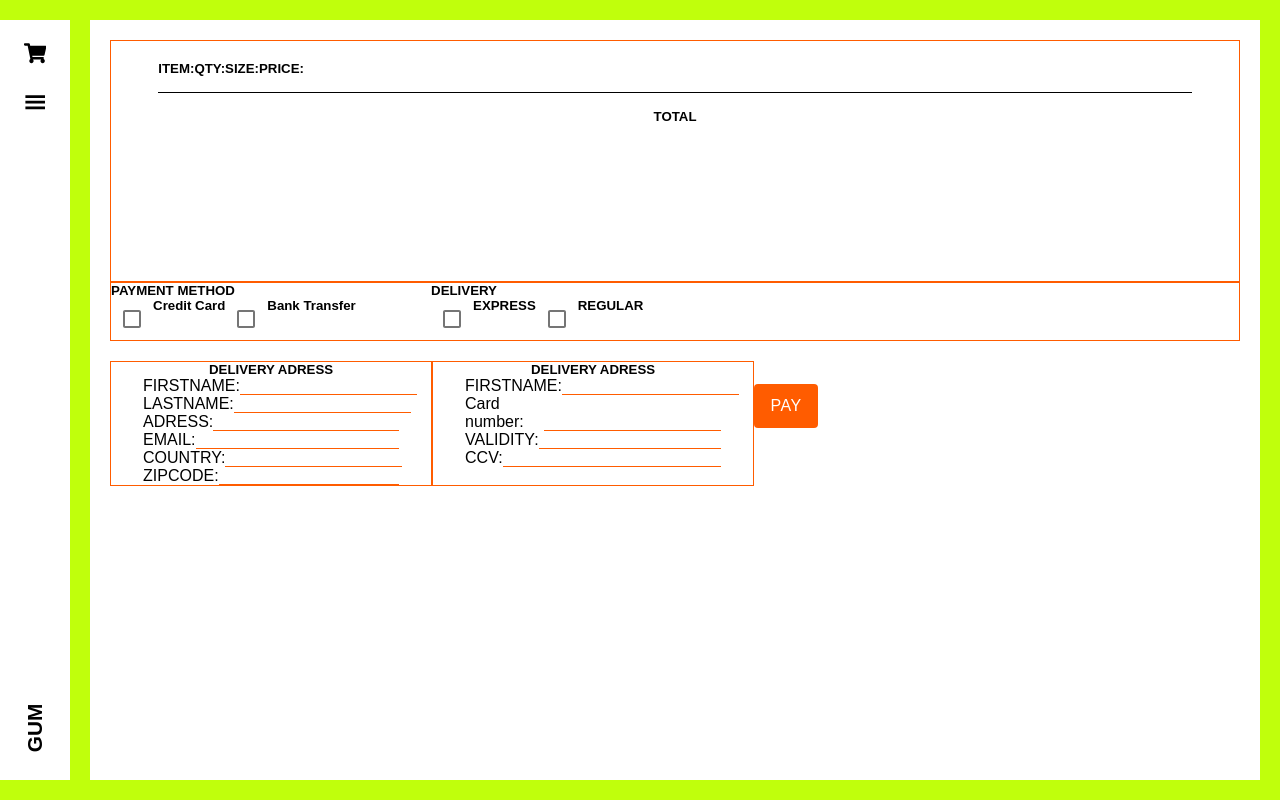
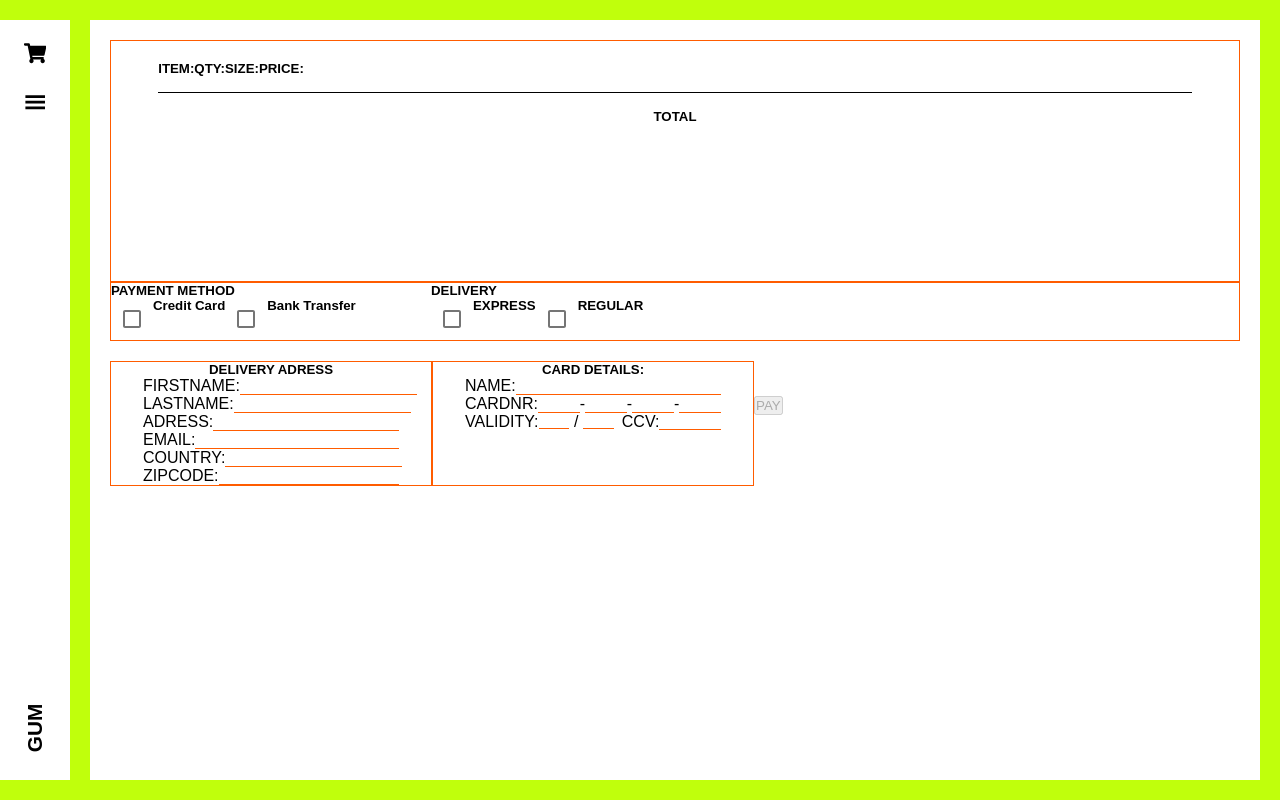
Before and after one commit to MTLY-1610/ESHOP-GUM, a React (Create React App) app: page /payment in a window 1280 px wide. Built offline with nearby package versions, Linux system fonts and the light colour scheme; a web font is replaced by a local one.

Commit message:
validation creditcard

```diff
--- a/src/App.css
+++ b/src/App.css
@@ -498,21 +498,15 @@
   padding-bottom: 1rem;
 }
 
-
-
 .paymentbutton button {
-  flex-grow: 1;
+  /* flex-grow: 1;
   border: none;
   font-size: 1rem;
   padding: 0.5rem 1rem;
   background-color: #ff5c00;
   color: white;
-  text-transform: uppercase;
+  text-transform: uppercase; */
 }
-
-
-
-
 
 /* PAYMENT*/
 
@@ -559,14 +553,11 @@
   margin-left: 0;
 }
 
-
-
 /* NOW */
 
 .Now {
   display: flex;
   flex-direction: row;
-
 }
 
 .solution {
@@ -575,7 +566,6 @@
   align-items: center;
   flex-grow: 4;
   min-width: 20em;
-
   border: 1px solid #ff5c00;
 }
 
@@ -583,17 +573,16 @@
   display: flex;
   min-width: 20em;
   flex-direction: column;
+}
 
+.Choices {
+  display: flex;
+  flex-direction: row;
 }
-.Choices{
-  display:flex;
-  flex-direction: row;
 
-}
 .delivery-Solution {
   display: flex;
   flex-direction: column;
-
   min-width: 20em;
 }
 
@@ -602,7 +591,7 @@
   height: 2em
 }
 
-.pay{
+.pay {
   display: flex;
   flex-direction: row;
 }
@@ -615,14 +604,31 @@
   width: 20%;
   height: auto;
   margin-top: 1.25em;
-
   border: 1px solid #ff5c00;
 }
-
 
 .firstname {
   display: flex;
   width: 80%;
+}
+
+.validity-ccv {
+  display: flex;
+  width: 80%;
+}
+
+.validity {
+  display: flex;
+  align-items: flex-start;
+  width: 60%;
+  margin-right: 0.5rem;
+}
+
+.ccv {
+  width: 40%;
+  display: flex;
+  align-items: center;
+  justify-content: center;
 }
 
 .lastname {
@@ -642,13 +648,15 @@
   flex-grow: 1;
 }
 
+.validity input {
+  border: none;
+  border-bottom: 1px solid #ff5c00;
+  width: 100%;
+}
+
 .adress {
   width: 80%;
   display: flex;
-}
-
-.adress span {
-  /* flex-grow: 1; */
 }
 
 .adress input {
@@ -657,7 +665,22 @@
   flex-grow: 1;
 }
 
+.card {
+  width: 80%;
+  display: flex;
+}
 
+.card input {
+  width: 100%;
+  border: none;
+  border-bottom: 1px solid #ff5c00;
+}
+
+.ccv input {
+  width: 100%;
+  border: none;
+  border-bottom: 1px solid #ff5c00;
+}
 
 .country {
   display: flex;
--- a/src/components/Payment.tsx
+++ b/src/components/Payment.tsx
@@ -2,19 +2,87 @@ import * as React from "react";
 
 import { Link } from "react-router-dom";
 import { ShoppingCartConsumer } from "../contexts/CartContext";
-import Checkbox from '@material-ui/core/Checkbox';
-import Button from '@material-ui/core/Button';
+import Checkbox from "@material-ui/core/Checkbox";
+import Button from "@material-ui/core/Button";
 import TotalBox from "./TotalInCart";
-
-
 
 export interface Props {}
 
-export interface State {}
-
-
+export interface State {
+  ccv: boolean;
+  validDay: boolean;
+  validMonth: boolean;
+  creditCard: boolean;
+  checkIfTrue: () => boolean;
+}
 
 class Payment extends React.Component<Props, State> {
+  constructor(props: Props) {
+    super(props);
+    this.state = {
+      ccv: false,
+      validMonth: false,
+      validDay: false,
+      creditCard: false,
+      checkIfTrue: this.checkIfTrue
+    };
+  }
+  creditCardValidation = (event: React.ChangeEvent<HTMLInputElement>) => {
+    if (event.target.value.length !== 4 && event.target.value.length !== 0) {
+      event.target.style.borderBottom = "1px dotted red";
+    } else {
+      event.target.style.borderBottom = "";
+      this.setState({ creditCard: true });
+    }
+  };
+  validDayValidation = (event: React.ChangeEvent<HTMLInputElement>) => {
+    if (event.target.value.length !== 2 && event.target.value.length !== 0) {
+      event.target.style.borderBottom = "1px dotted red";
+    } else {
+      event.target.style.borderBottom = "";
+      this.setState({ validDay: true });
+    }
+  };
+  validMonthValidation = (event: React.ChangeEvent<HTMLInputElement>) => {
+    if (event.target.value.length !== 2 && event.target.value.length !== 0) {
+      event.target.style.borderBottom = "1px dotted red";
+    } else {
+      event.target.style.borderBottom = "";
+      this.setState({ validMonth: true });
+    }
+  };
+  ccvValidation = (event: React.ChangeEvent<HTMLInputElement>) => {
+    if (event.target.value.length !== 3 && event.target.value.length !== 0) {
+      event.target.style.borderBottom = "1px dotted red";
+    } else {
+      event.target.style.borderBottom = "";
+      this.setState({ ccv: true });
+    }
+  };
+
+  checkIfTrue = () => {
+    if (
+      this.state.ccv === true &&
+      this.state.creditCard === true &&
+      this.state.validDay === true &&
+      this.state.validMonth === true
+    ) {
+      return false;
+    } else {
+      return true;
+    }
+  };
+
+  onlyNumber = (event: React.KeyboardEvent<HTMLInputElement>) => {
+    var x = event.which || event.keyCode;
+    if (x >= 65 && x <= 90) {
+      event.preventDefault();
+      return false;
+    } else {
+      return true;
+    }
+  };
+
   render() {
     return (
       <div className="payment-layout">
@@ -46,11 +114,9 @@ class Payment extends React.Component<Props, State> {
             </ShoppingCartConsumer>
             <div className="headers">
               <h5>TOTAL</h5>
-
               <TotalBox />
             </div>
           </div>
-
         </div>
 
         <div className="Now">
@@ -59,21 +125,16 @@ class Payment extends React.Component<Props, State> {
               <h5 className="headers">PAYMENT METHOD</h5>
               <div className="Choices">
                 <Checkbox /> <h5 className="headers">Credit Card</h5>
-
                 <Checkbox /> <h5 className="headers">Bank Transfer</h5>
-
               </div>
             </div>
             <div className="delivery-Solution">
               <h5 className="headers">DELIVERY</h5>
               <div className="Choices">
                 <Checkbox /> <h5 className="headers">EXPRESS</h5>
-
                 <Checkbox /> <h5 className="headers">REGULAR</h5>
-
               </div>
             </div>
-
           </div>
         </div>
         <div className="pay">
@@ -106,39 +167,84 @@ class Payment extends React.Component<Props, State> {
 
           </div>
           <div className="adress-Recap">
-            <h5 className="headers">DELIVERY ADRESS</h5>
+            <h5 className="headers">CARD DETAILS:</h5>
             <div className="firstname">
-              <span>FIRSTNAME:</span>
-              <input type="text" />
+              <span>NAME:</span>
+              <input type="name" />
             </div>
-
-            <div className="adress">
-              <span>Card number:</span>
-              <input type="text" />
+            <div className="card">
+              <span>CARDNR:</span>
+              <input
+                onKeyDown={this.onlyNumber}
+                onChange={this.creditCardValidation}
+                type="tel"
+                minLength={4}
+                maxLength={4}
+              />
+              <span>-</span>
+              <input
+                onKeyDown={this.onlyNumber}
+                onChange={this.creditCardValidation}
+                type="tel"
+                minLength={4}
+                maxLength={4}
+              />
+              <span>-</span>
+              <input
+                onKeyDown={this.onlyNumber}
+                onChange={this.creditCardValidation}
+                type="tel"
+                minLength={4}
+                maxLength={4}
+              />
+              <span>-</span>
+              <input
+                onKeyDown={this.onlyNumber}
+                onChange={this.creditCardValidation}
+                type="tel"
+                minLength={4}
+                maxLength={4}
+              />
             </div>
-            <div className="lastname">
+            <div className="validity-ccv">
+              <div className="validity">
                 <span>VALIDITY:</span>
-              <input type="text" />
+                <input
+                  onKeyDown={this.onlyNumber}
+                  onChange={this.validDayValidation}
+                  minLength={2}
+                  maxLength={2}
+                  type="tel"
+                />
+                <span> &nbsp;/&nbsp;</span>
+                <input
+                  onKeyDown={this.onlyNumber}
+                  minLength={2}
+                  maxLength={2}
+                  onChange={this.validMonthValidation}
+                  type="tel"
+                />
               </div>
-            <div className="adress">
+              <div className="ccv">
                 <span>CCV:</span>
-              <input type="text" />
+                <input
+                  onKeyDown={this.onlyNumber}
+                  type="tel"
+                  minLength={3}
+                  maxLength={3}
+                  onChange={this.ccvValidation}
+                />
               </div>
-
-
+            </div>
 
           </div>
           <div className="paymentbutton">
             <Link to="/Checkout">
-          <Button>PAY</Button>
+              <button disabled={this.checkIfTrue()}>PAY</button>
             </Link>
 
           </div>
         </div>
-
-
-
-
       </div>
     );
   }
```
Lines whose indentation alone changed are shown as unchanged.
